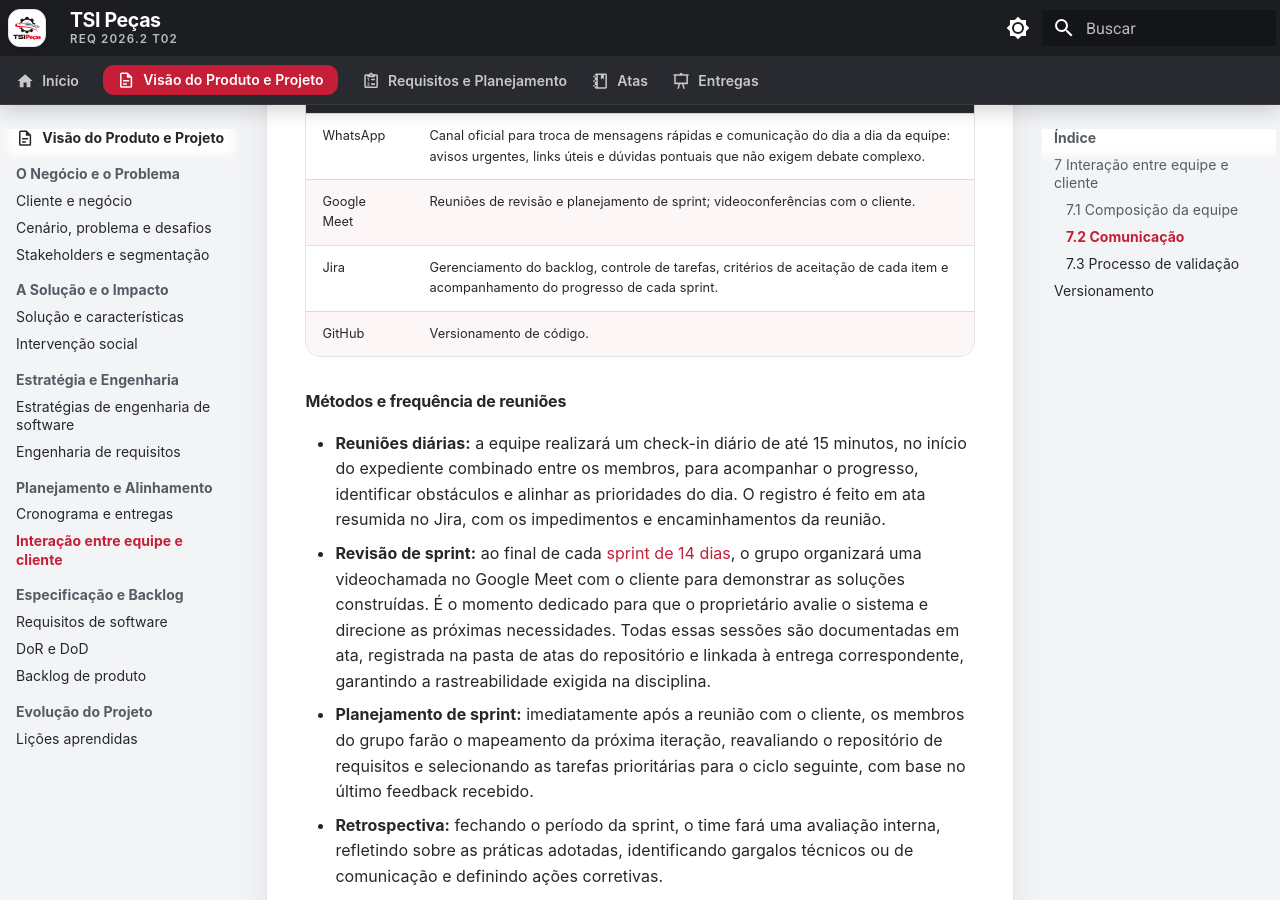
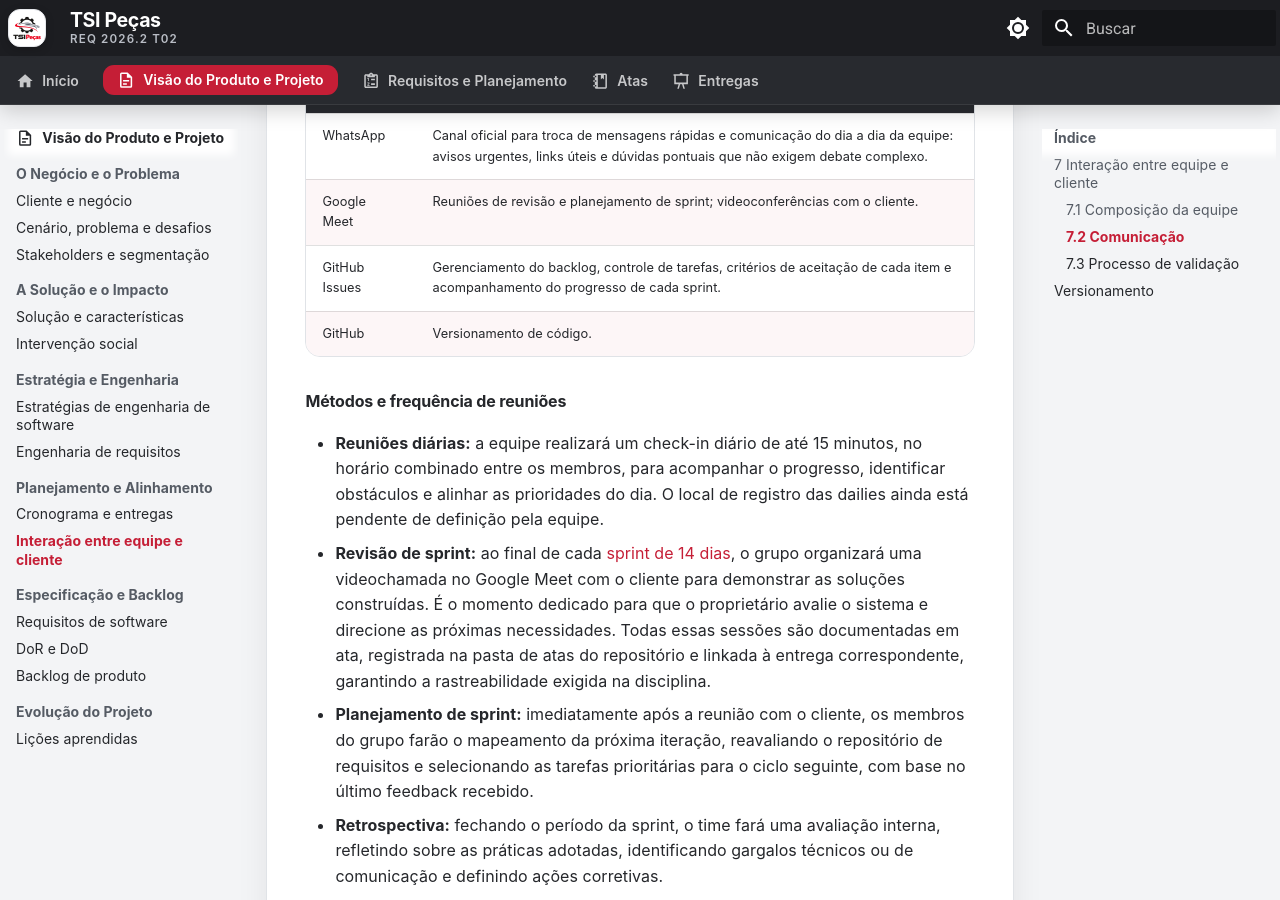
Before and after one commit to mdsreq-fga-unb/REQ-202562-T02-TSI-AutoPecas, an MkDocs documentation site: the page built from docs/visao-produto/interacao-equipe-cliente.md, in a window 1280 px wide and 900 px high, scrolled down 1331 px. Built offline with MkDocs 1.6.1 and Material for MkDocs 9.7.7, drawn with Linux system fonts in a browser that asks for light colours; comment, search, counter and statistics services are not loaded; some of the changed text lies outside the part shown.

Commit message:
docs: ajusta horário das dailies e ferramenta de backlog (issue #9)
Troca "início do expediente" por "horário combinado entre os membros";
substitui Jira por GitHub Issues como ferramenta única de backlog
(alinhando com a menção já existente em engenharia-de-requisitos.md);
marca o local de registro das dailies como pendente de definição.

```diff
--- a/docs/visao-produto/interacao-equipe-cliente.md
+++ b/docs/visao-produto/interacao-equipe-cliente.md
@@ -23,12 +23,12 @@ A equipe de desenvolvimento é composta pelos seguintes membros. Todos os integr
 | --- | --- |
 | WhatsApp | Canal oficial para troca de mensagens rápidas e comunicação do dia a dia da equipe: avisos urgentes, links úteis e dúvidas pontuais que não exigem debate complexo. |
 | Google Meet | Reuniões de revisão e planejamento de sprint; videoconferências com o cliente. |
-| Jira | Gerenciamento do backlog, controle de tarefas, critérios de aceitação de cada item e acompanhamento do progresso de cada sprint. |
+| GitHub Issues | Gerenciamento do backlog, controle de tarefas, critérios de aceitação de cada item e acompanhamento do progresso de cada sprint. |
 | GitHub | Versionamento de código. |
 
 #### Métodos e frequência de reuniões
 
-- **Reuniões diárias:** a equipe realizará um check-in diário de até 15 minutos, no início do expediente combinado entre os membros, para acompanhar o progresso, identificar obstáculos e alinhar as prioridades do dia. O registro é feito em ata resumida no Jira, com os impedimentos e encaminhamentos da reunião.
+- **Reuniões diárias:** a equipe realizará um check-in diário de até 15 minutos, no horário combinado entre os membros, para acompanhar o progresso, identificar obstáculos e alinhar as prioridades do dia. O local de registro das dailies ainda está pendente de definição pela equipe.
 - **Revisão de sprint:** ao final de cada [sprint de 14 dias](cronograma-e-entregas.md), o grupo organizará uma videochamada no Google Meet com o cliente para demonstrar as soluções construídas. É o momento dedicado para que o proprietário avalie o sistema e direcione as próximas necessidades. Todas essas sessões são documentadas em ata, registrada na pasta de atas do repositório e linkada à entrega correspondente, garantindo a rastreabilidade exigida na disciplina.
 - **Planejamento de sprint:** imediatamente após a reunião com o cliente, os membros do grupo farão o mapeamento da próxima iteração, reavaliando o repositório de requisitos e selecionando as tarefas prioritárias para o ciclo seguinte, com base no último feedback recebido.
 - **Retrospectiva:** fechando o período da sprint, o time fará uma avaliação interna, refletindo sobre as práticas adotadas, identificando gargalos técnicos ou de comunicação e definindo ações corretivas.
@@ -53,4 +53,4 @@ O processo ocorre em três etapas, cobrindo tanto a qualidade interna do requisi
 | 1.0 | 04/09/2026 | Iniciação do documento | [Thiago Gomes](https://github.com/thgomxs) |
 | 1.1 | 07/09/2026 | Preenchimento do tópico 7 e revisão textual | [Luiz Moreira](https://github.com/luizhtmoreira) |
 | 1.2 | 07/09/2026 | Correção dos papéis da equipe e refinamento do processo de validação | [Luiz Moreira](https://github.com/luizhtmoreira) |
-| 1.3 | 27/09/2026 | Correção da issue 9: justificativa da acumulação de papéis, cadência e registro dos check-ins, alinhamento das sprints a 14 dias, registro de evidências do WhatsApp e distinção entre DoR/DoD e validação externa | [Luiz Moreira](https://github.com/luizhtmoreira) |
+| 1.3 | 27/09/2026 | Correção da issue 9: justificativa da acumulação de papéis, cadência dos check-ins, alinhamento das sprints a 14 dias, uso do GitHub Issues como ferramenta única de backlog, registro de evidências do WhatsApp e distinção entre DoR/DoD e validação externa | [Luiz Moreira](https://github.com/luizhtmoreira) |
```
